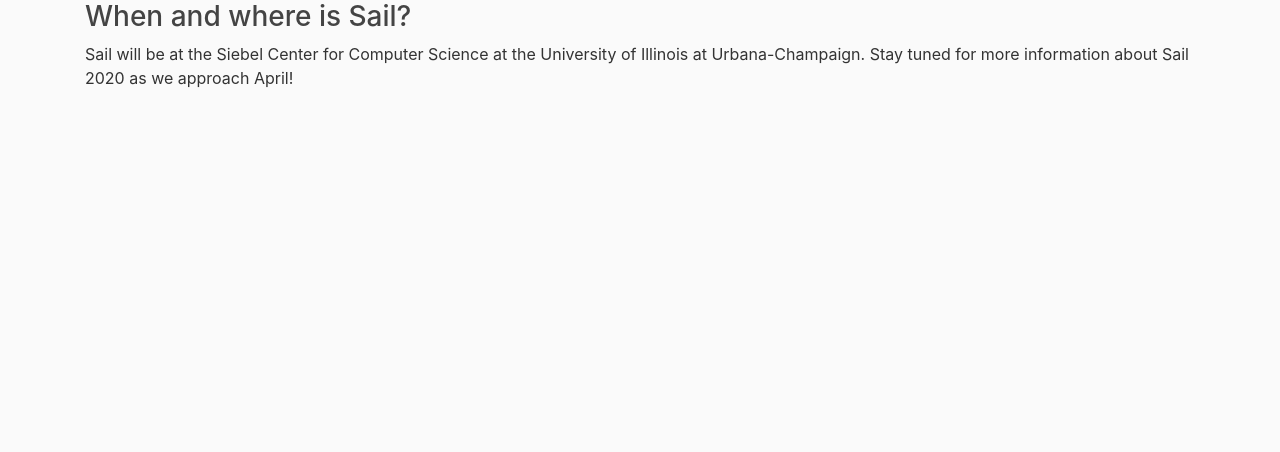
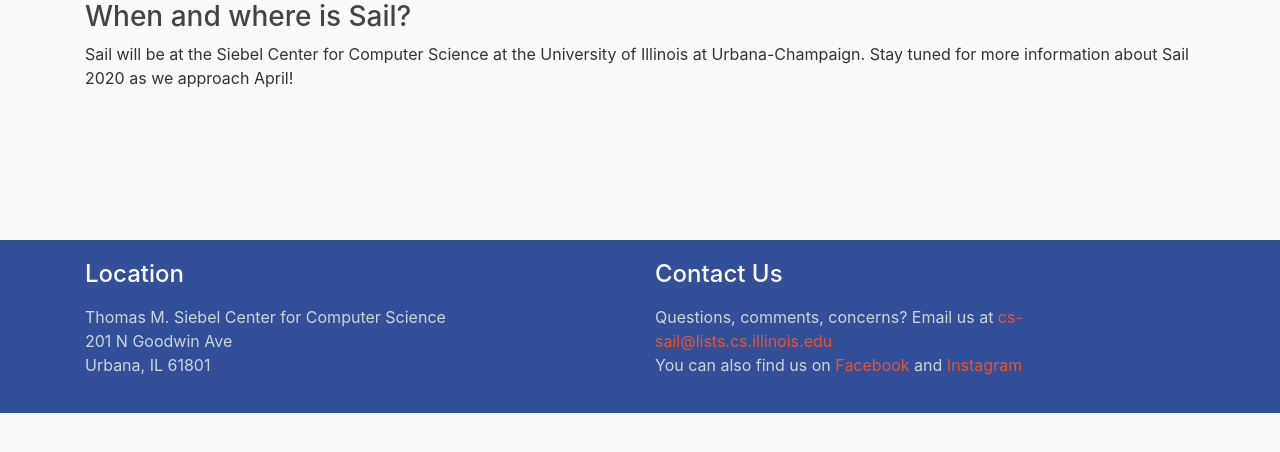
Before and after one commit to remyang55/sail-website, a Django app: page /about/ in a window 1280 px wide. Shown: the part 315-767 px from the top of the page. Run offline with Django 3.2, Linux system fonts and the light colour scheme; some libraries are stand-ins or nearby versions.

Commit message:
Add footer

```diff
--- a/public/static/public/main.css
+++ b/public/static/public/main.css
@@ -21,7 +21,7 @@ h1, h2, h3, h4, h5, h6 {
 }
 
 .site-header .navbar-nav .nav-link:hover {
-    color: #ffffff;
+    color: white;
 }
 
 .site-header .navbar-nav .nav-link.active {
@@ -88,3 +88,13 @@ h1, h2, h3, h4, h5, h6 {
     height: 25px;
     vertical-align: middle;
 }
+
+.footer {
+    color: #cbd5db;
+    padding: 20px;
+    margin-top: 150px;
+}
+
+.contact-us-link {
+    color: #E35531;
+}
--- a/public/templates/public/base.html
+++ b/public/templates/public/base.html
@@ -79,4 +79,21 @@
     <script src="https://cdnjs.cloudflare.com/ajax/libs/popper.js/1.12.9/umd/popper.min.js" integrity="sha384-ApNbgh9B+Y1QKtv3Rn7W3mgPxhU9K/ScQsAP7hUibX39j7fakFPskvXusvfa0b4Q" crossorigin="anonymous"></script>
     <script src="https://maxcdn.bootstrapcdn.com/bootstrap/4.0.0/js/bootstrap.min.js" integrity="sha384-JZR6Spejh4U02d8jOt6vLEHfe/JQGiRRSQQxSfFWpi1MquVdAyjUar5+76PVCmYl" crossorigin="anonymous"></script>
 </body>
+<footer class="footer bg-sail-color">
+    <div class="container">
+        <div class="row">
+            <address class="col">
+                <h4 class="mb-3" style="color:white">Location</h4>
+                Thomas M. Siebel Center for Computer Science <br>
+                201 N Goodwin Ave <br>
+                Urbana, IL 61801
+            </address>
+            <address class="col">
+                <h4 class="mb-3" style="color:white">Contact Us</h4>
+                Questions, comments, concerns? Email us at <a class="contact-us-link" target="_blank" href="mailto:cs-sail@lists.cs.illinois.edu">cs-sail@lists.cs.illinois.edu</a><br>
+                You can also find us on <a class="contact-us-link" target="_blank" href="https://facebook.com/illinoissail">Facebook</a> and <a class="contact-us-link" target="_blank" href="https://www.instagram.com/illinois_cs_sail/">Instagram</a>
+            </address>
+        </div>
+    </div>
+</footer>
 </html>
```
